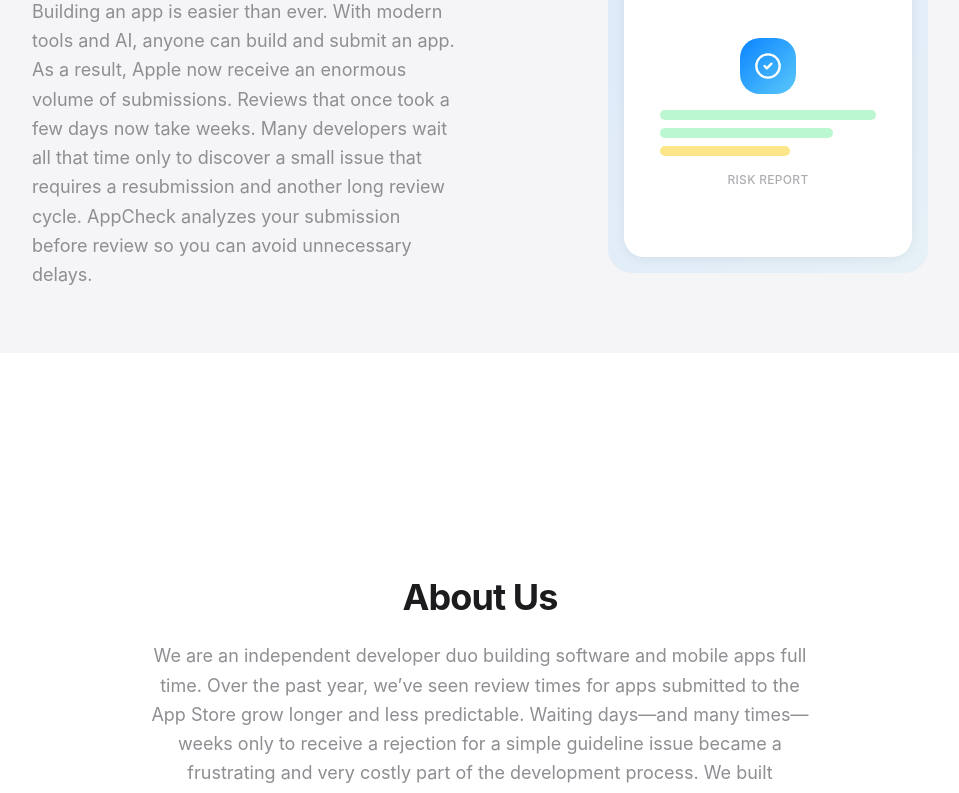
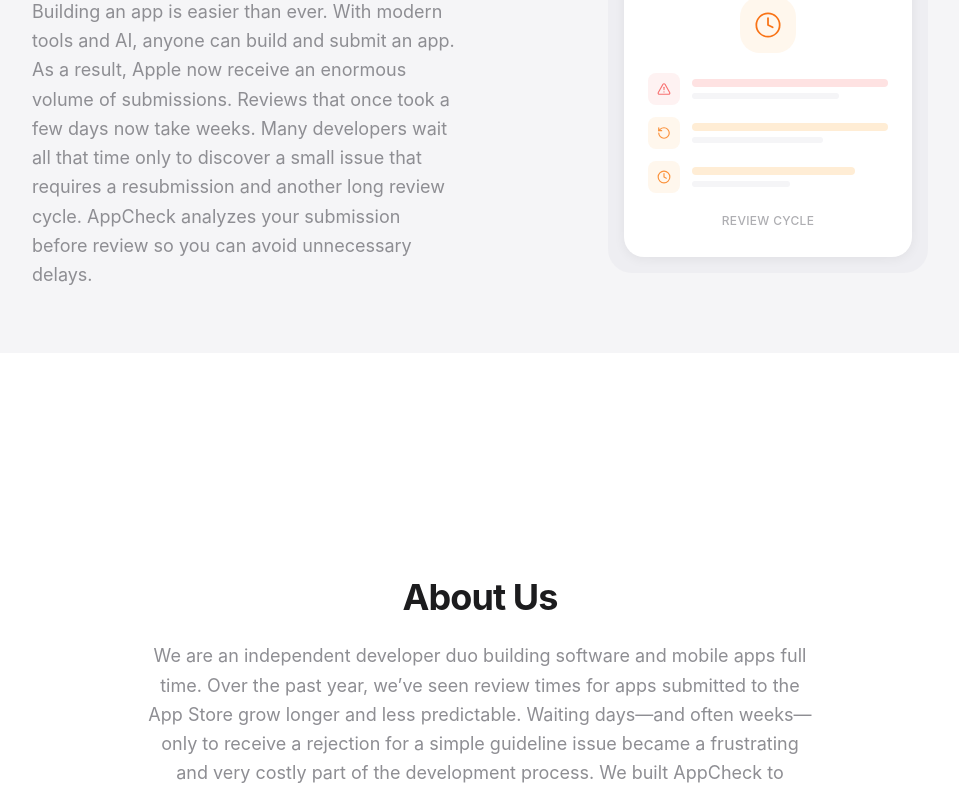
Before and after one commit to artemavakian/appcheck, a Next.js app: page / in a window 1280 px wide. Shown: the part 1560-2353 px from the top of the page, without its empty margins (160-1119 px from the left). Built offline with nearby package versions, Linux system fonts and the light colour scheme; no server answers.

Commit message:
Update Why visual, About Us copy, footer alignment
- Replace risk report graphic with delay-themed visual (clock,
  alert, resubmission cycle icons)
- Update About Us text ("and often weeks", "helping developers")
- Footer: copyright flush left, links flush right

Made-with: Cursor

```diff
--- a/src/app/page.tsx
+++ b/src/app/page.tsx
@@ -1,4 +1,4 @@
-import { CheckCircle2, ClipboardList, ImageIcon, FileBarChart } from "lucide-react";
+import { Clock, RotateCcw, AlertTriangle, ClipboardList, ImageIcon, FileBarChart } from "lucide-react";
 import Navbar from "@/components/Navbar";
 
 const steps = [
@@ -113,18 +113,42 @@ export default function Home() {
             </div>
 
             <div className="relative aspect-square max-w-xs mx-auto md:ml-auto md:mr-0 w-full">
-              <div className="absolute inset-0 rounded-3xl gradient-bg opacity-10" />
-              <div className="absolute inset-4 rounded-2xl bg-white shadow-card flex flex-col items-center justify-center gap-4">
-                <div className="w-14 h-14 rounded-2xl gradient-bg flex items-center justify-center">
-                  <CheckCircle2 className="text-white" size={28} />
+              <div className="absolute inset-0 rounded-3xl bg-gray-200/50" />
+              <div className="absolute inset-4 rounded-2xl bg-white shadow-card flex flex-col items-center justify-center gap-5 px-6">
+                <div className="w-14 h-14 rounded-2xl bg-orange-50 flex items-center justify-center">
+                  <Clock className="text-orange-500" size={28} strokeWidth={1.5} />
                 </div>
-                <div className="space-y-2 w-3/4">
-                  <div className="h-2.5 rounded-full bg-green-200 w-full" />
-                  <div className="h-2.5 rounded-full bg-green-200 w-4/5" />
-                  <div className="h-2.5 rounded-full bg-amber-200 w-3/5" />
+                <div className="w-full space-y-3">
+                  <div className="flex items-center gap-3">
+                    <div className="w-8 h-8 rounded-lg bg-red-50 flex items-center justify-center shrink-0">
+                      <AlertTriangle className="text-red-400" size={14} />
+                    </div>
+                    <div className="flex-1">
+                      <div className="h-2 rounded-full bg-red-100 w-full" />
+                      <div className="h-1.5 rounded-full bg-gray-100 w-3/4 mt-1.5" />
+                    </div>
+                  </div>
+                  <div className="flex items-center gap-3">
+                    <div className="w-8 h-8 rounded-lg bg-orange-50 flex items-center justify-center shrink-0">
+                      <RotateCcw className="text-orange-400" size={14} />
+                    </div>
+                    <div className="flex-1">
+                      <div className="h-2 rounded-full bg-orange-100 w-full" />
+                      <div className="h-1.5 rounded-full bg-gray-100 w-2/3 mt-1.5" />
+                    </div>
+                  </div>
+                  <div className="flex items-center gap-3">
+                    <div className="w-8 h-8 rounded-lg bg-orange-50 flex items-center justify-center shrink-0">
+                      <Clock className="text-orange-400" size={14} />
+                    </div>
+                    <div className="flex-1">
+                      <div className="h-2 rounded-full bg-orange-100 w-5/6" />
+                      <div className="h-1.5 rounded-full bg-gray-100 w-1/2 mt-1.5" />
+                    </div>
+                  </div>
                 </div>
                 <span className="text-xs font-medium text-gray-400 tracking-wide uppercase">
-                  Risk Report
+                  Review Cycle
                 </span>
               </div>
             </div>
@@ -142,19 +166,19 @@ export default function Home() {
             We are an independent developer duo building software and mobile
             apps full time. Over the past year, we&rsquo;ve seen review times
             for apps submitted to the App Store grow longer and less
-            predictable. Waiting days&mdash;and many times&mdash;weeks only to
+            predictable. Waiting days&mdash;and often weeks&mdash;only to
             receive a rejection for a simple guideline issue became a
             frustrating and very costly part of the development process. We
             built AppCheck to streamline that process by identifying potential
-            guideline violations before submission, saving developers time and
-            unnecessary review cycles.
+            guideline violations before submission, helping developers save
+            time and avoid unnecessary review cycles.
           </p>
         </div>
       </section>
 
       {/* ── Footer ── */}
       <footer className="border-t border-gray-200/60 bg-gray-100/60">
-        <div className="max-w-6xl mx-auto px-6 py-8 flex flex-col sm:flex-row items-center justify-between gap-4 text-sm text-gray-500">
+        <div className="max-w-6xl mx-auto px-6 py-8 flex flex-col sm:flex-row justify-between gap-4 text-sm text-gray-500">
           <span>&copy; 2026 AppCheck. All rights reserved.</span>
           <div className="flex gap-6">
             <a href="#" className="hover:text-gray-900 transition-colors">
```
